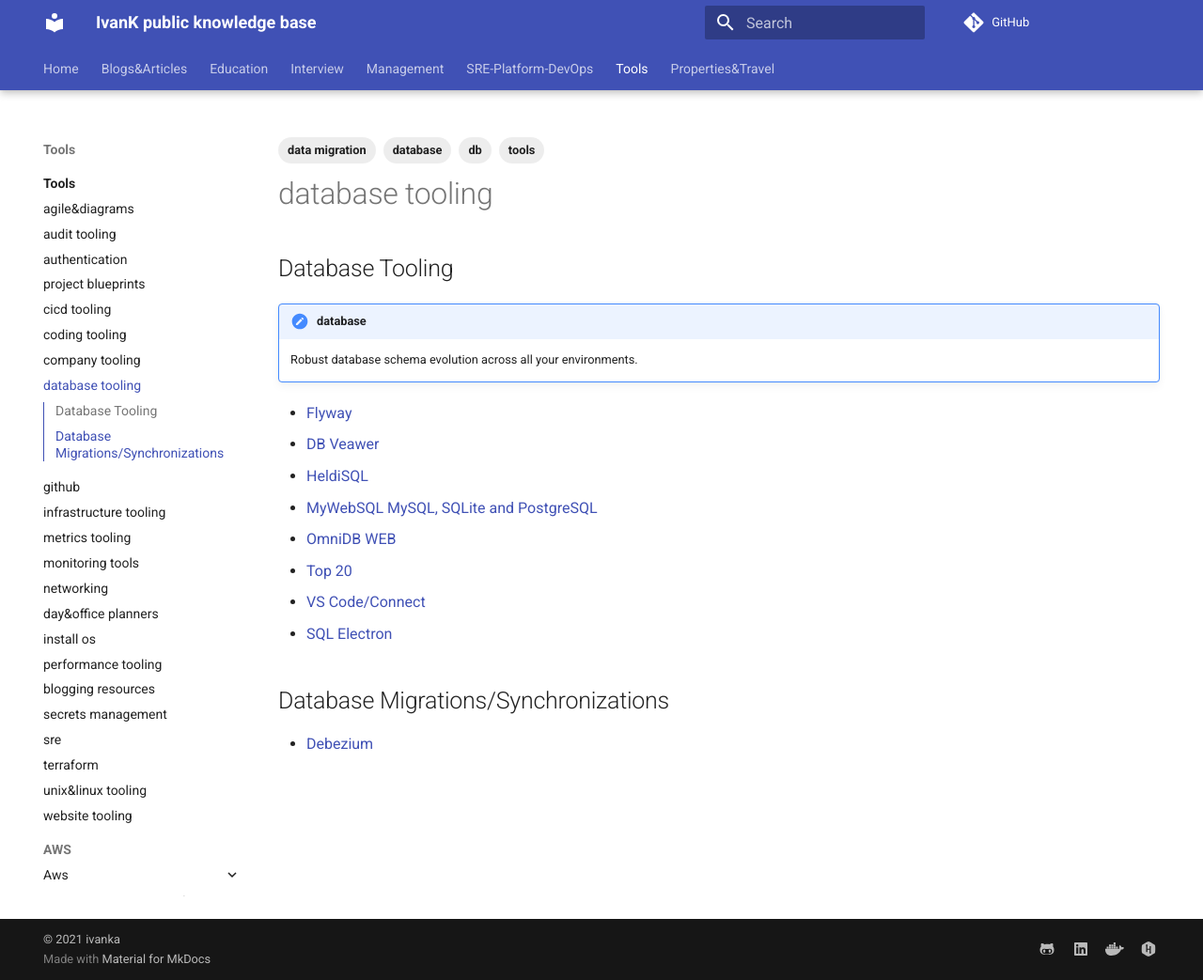
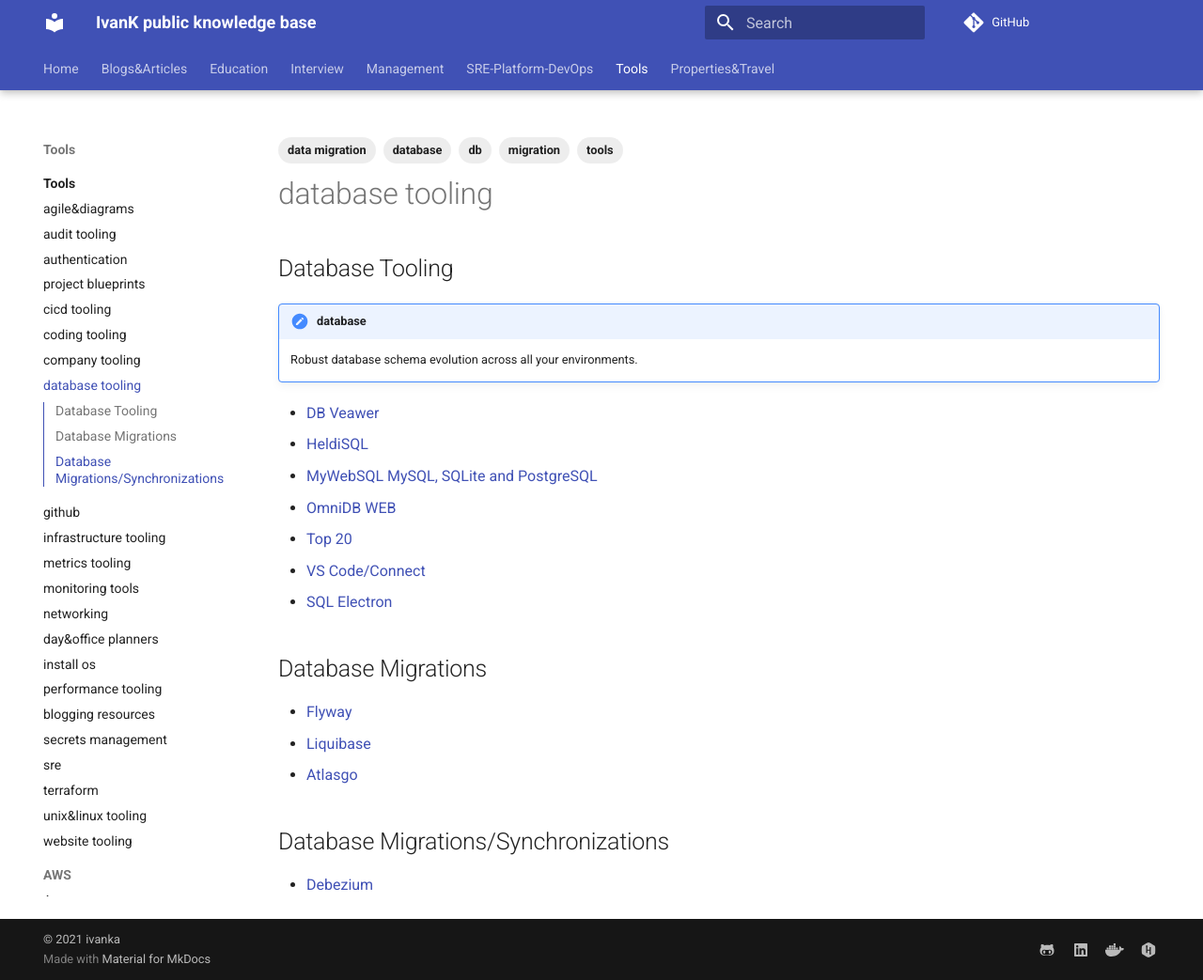
Before and after one commit to ivankatliarchuk/knowledge-base, an MkDocs documentation site: the page built from docs/tools/database.md, in a window 1280 px wide and 1043 px high. Shown: the whole window at 94% size. Built offline with MkDocs 1.6.1 and Material for MkDocs 9.7.7, drawn with Linux system fonts in a browser that asks for light colours; comment, search, counter and statistics services are not loaded.

Commit message:
db migrator
Signed-off-by: ivan katliarchuk <ivan.katliarchuk@gmail.com>

```diff
--- a/docs/tools/database.md
+++ b/docs/tools/database.md
@@ -3,7 +3,7 @@
 summary: Database tooling
 authors:
 - ivan k
-tags: ["tools", "database", "db", "data migration"]
+tags: ["tools", "database", "db", "data migration", "migration"]
 date: 2021-03-8
 published: true
 ---
@@ -22,6 +21,12 @@
 - [VS Code/Connect](https://github.com/microsoft/azuredatastudio)
 - [SQL Electron](https://sqlectron.github.io/)
 
+## Database Migrations
+
+- [Flyway](https://flywaydb.org/)
+- [Liquibase](https://www.liquibase.org/)
+- [Atlasgo](https://atlasgo.io/)
+
 ## Database Migrations/Synchronizations
 
 - [Debezium](https://debezium.io/)
```
Also changed, not shown: other parts of docs/tools/database.md (+0 -1 lines).
